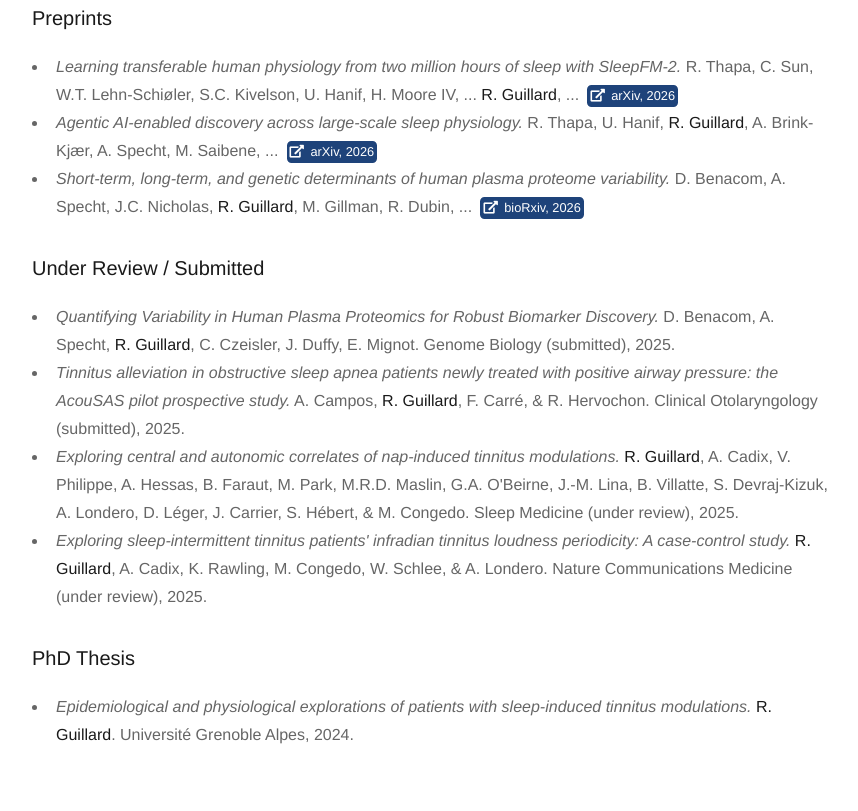
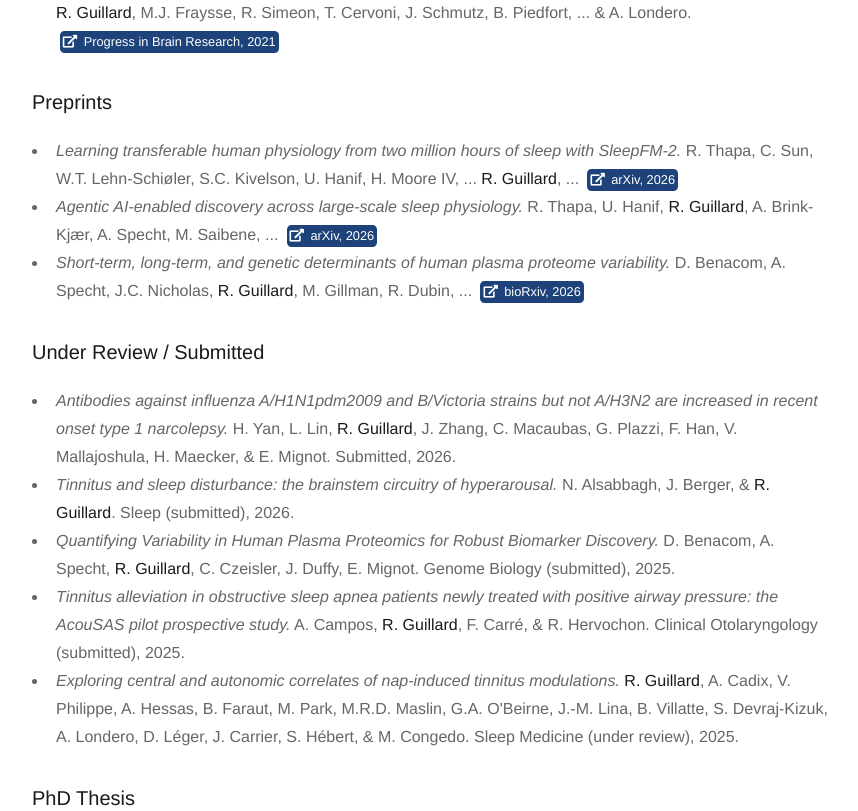
Before and after one commit to RobinGuillard/cv, a plain HTML site: page index.html in a window 1280 px wide. Shown: the part 3389-4200 px from the top of the page, without its empty margins (400-1258 px from the left). Drawn offline with Linux system fonts and the light colour scheme; a web font is replaced by a local one.

Commit message:
Add accepted npj BTS paper and two submitted manuscripts
Co-Authored-By: Claude Opus 5.5 <noreply@anthropic.com>
Claude-Session: https://claude.ai/code/session_01AgSXMJwEvB6BHyHwUrriDt

```diff
--- a/index.html
+++ b/index.html
@@ -145,6 +145,11 @@
             <h3>Peer-Reviewed Articles</h3>
             <ol>
               <li>
+                <i>Exploring infradian periodicity of tinnitus loudness in sleep-affected intermittent tinnitus: A case-control study.</i>
+                <b>R. Guillard</b>, A. Cadix, K. Rawling, M. Congedo, W. Schlee, &amp; A. Londero.
+                npj Biological Timing and Sleep (accepted), 2026.
+              </li>
+              <li>
                 <i>Neuromodulatory effects of audio-proprio-phonatory reinforcement training on subjective tinnitus, a HD-EEG study protocol.</i>
                 I. Mari&eacute;-Bailly, <b>R. Guillard</b>, M. Wanneveich, B. De Dieuleveult, M. Hassan, M. V&eacute;rin.
                 <a href="https://doi.org/10.1371/journal.pone.0357455" rel="noreferrer noopener" target="_blank" class="button primary icon xsmall solid fa-external-link-alt">PLOS One, 2026</a>
@@ -213,6 +218,16 @@
             <h3>Under Review / Submitted</h3>
             <ul>
               <li>
+                <i>Antibodies against influenza A/H1N1pdm2009 and B/Victoria strains but not A/H3N2 are increased in recent onset type 1 narcolepsy.</i>
+                H. Yan, L. Lin, <b>R. Guillard</b>, J. Zhang, C. Macaubas, G. Plazzi, F. Han, V. Mallajoshula, H. Maecker, &amp; E. Mignot.
+                Submitted, 2026.
+              </li>
+              <li>
+                <i>Tinnitus and sleep disturbance: the brainstem circuitry of hyperarousal.</i>
+                N. Alsabbagh, J. Berger, &amp; <b>R. Guillard</b>.
+                Sleep (submitted), 2026.
+              </li>
+              <li>
                 <i>Quantifying Variability in Human Plasma Proteomics for Robust Biomarker Discovery.</i>
                 D. Benacom, A. Specht, <b>R. Guillard</b>, C. Czeisler, J. Duffy, E. Mignot.
                 Genome Biology (submitted), 2025.
@@ -226,11 +241,6 @@
                 <i>Exploring central and autonomic correlates of nap-induced tinnitus modulations.</i>
                 <b>R. Guillard</b>, A. Cadix, V. Philippe, A. Hessas, B. Faraut, M. Park, M.R.D. Maslin, G.A. O'Beirne, J.-M. Lina, B. Villatte, S. Devraj-Kizuk, A. Londero, D. L&eacute;ger, J. Carrier, S. H&eacute;bert, &amp; M. Congedo.
                 Sleep Medicine (under review), 2025.
-              </li>
-              <li>
-                <i>Exploring sleep-intermittent tinnitus patients' infradian tinnitus loudness periodicity: A case-control study.</i>
-                <b>R. Guillard</b>, A. Cadix, K. Rawling, M. Congedo, W. Schlee, &amp; A. Londero.
-                Nature Communications Medicine (under review), 2025.
               </li>
             </ul>
 
```
